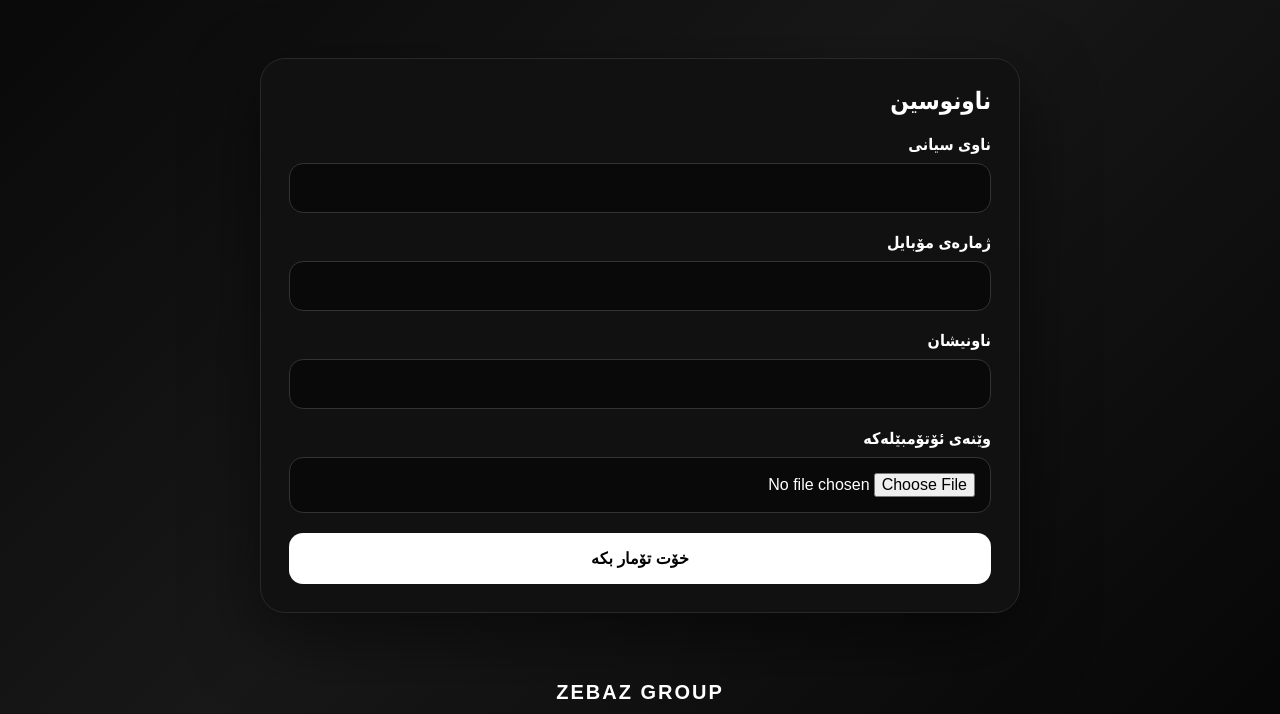
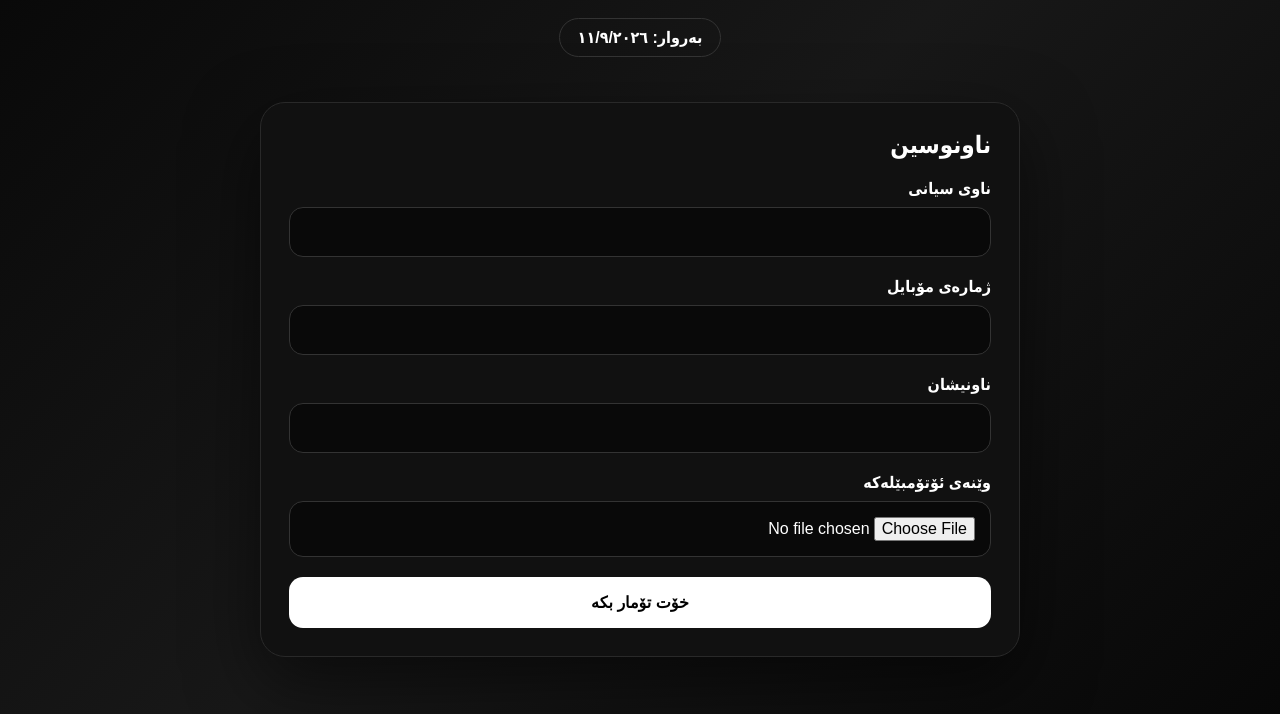
Before and after one commit to barzanb2/erbil-car-show, a plain HTML site: page index.html in a window 1280 px wide. Shown: the part 255-969 px from the top of the page. Drawn offline with Linux system fonts and the light colour scheme.

Commit message:
Add Erbil Car Show event date

```diff
--- a/index.html
+++ b/index.html
@@ -39,6 +39,16 @@ line-height:.95;
 .hero p{
 color:#aaa;
 line-height:1.8;
+}
+
+.event-date{
+display:inline-block;
+margin-top:5px;
+padding:9px 18px;
+border:1px solid #333;
+border-radius:999px;
+color:#fff;
+font-weight:bold;
 }
 
 .card{
@@ -157,6 +167,8 @@ CAR SHOW
 <p>
 فۆرمی ناونوسینی ئۆتۆمبێل
 </p>
+
+<div class="event-date">بەروار: ١١/٩/٢٠٢٦</div>
 
 </section>
 
```
